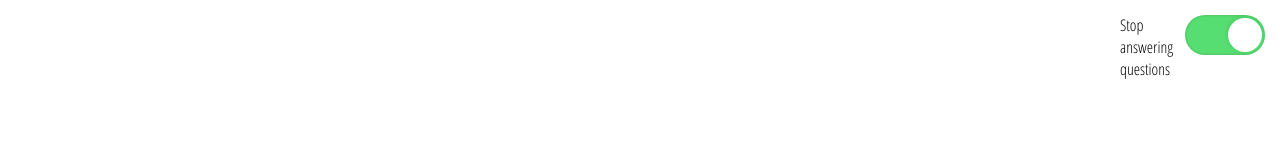
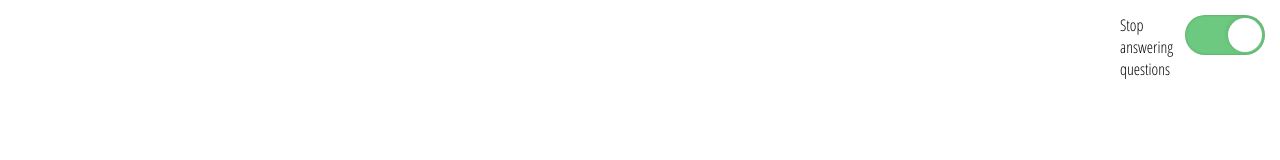
Before and after one commit to farmermel/bees-scrollytelling, a React app: page / in a window 1280 px wide. Shown: the top 160 px of the page. Built offline with nearby package versions, Linux system fonts and the light colour scheme.

Commit message:
Change background color of switch

```diff
--- a/src/components/SwitchButton/SwitchButton.scss
+++ b/src/components/SwitchButton/SwitchButton.scss
@@ -43,7 +43,7 @@
     display: none;
 
     &:checked + label {
-      background-color: #57de72;
+      background-color: #6cc97f;
 
       &:before {
         transform: translateX(40px);
```
Also changed, not shown: src/components/SwitchButton/SwitchButton.css.
